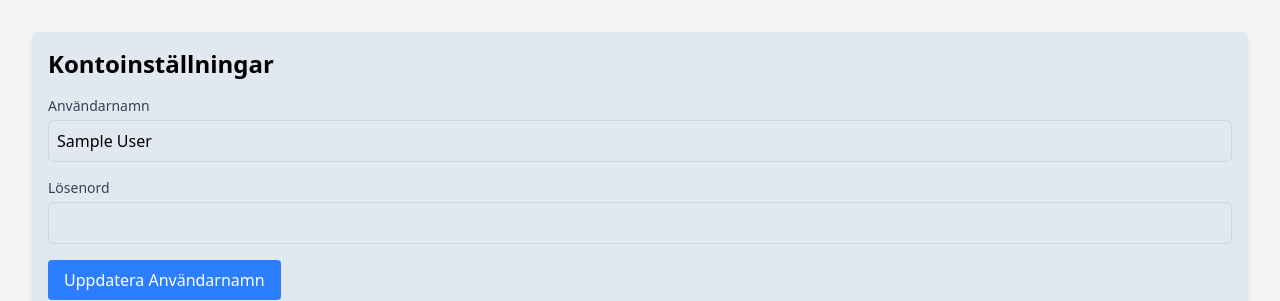
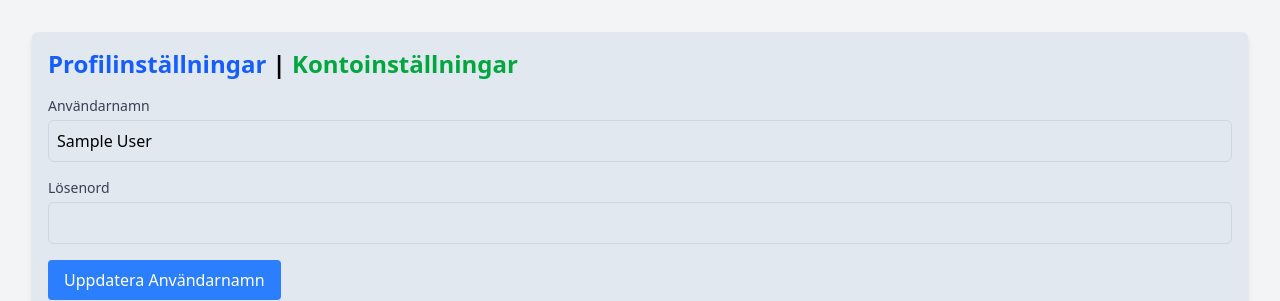
Before and after one commit to Rikemannen/site-rw2, a Flask app: page /settings/account in a window 1280 px wide. Shown: the part 64-365 px from the top of the page. Run offline with Flask 3, Linux system fonts and the light colour scheme; the visitor is signed in with stand-in values (Sample User, id 1); data comes from the database, SQL or seed files in the repository; parts of the project's set-up code (start-up, migrations or seed data) failed here and were passed over; some libraries are stand-ins or nearby versions.

Commit message:
Add links for other setting pages within setting pages

```diff
--- a/app/templates/auth/account_settings.html
+++ b/app/templates/auth/account_settings.html
@@ -5,7 +5,10 @@
 {% block content %}
 <div class="container mx-auto p-4">
     <div class="bg-slate-200 rounded-md shadow-md p-4">
-        <h2 class="text-2xl font-bold mb-4">Kontoinställningar</h2>
+        <h2 class="text-2xl font-bold mb-4">
+            <span class="text-blue-600 hover:underline"><a href="/settings/profile">Profilinställningar</a></span> |
+            <span class="text-green-600">Kontoinställningar</span>
+        </h2>
         <form method="POST" action="/settings/account/username">
             {{ nameForm.hidden_tag() }}
             <div class="mb-4">
--- a/app/templates/auth/profile_settings.html
+++ b/app/templates/auth/profile_settings.html
@@ -5,7 +5,10 @@
 {% block content %}
 <div class="container mx-auto p-4">
     <div class="bg-slate-200 rounded-md shadow-md p-4">
-        <h2 class="text-2xl font-bold mb-4">Profilinställningar</h2>
+        <h2 class="text-2xl font-bold mb-4">
+            <span class="text-green-600">Profilinställningar</span> |
+            <span class="text-blue-600 hover:underline"><a href="/settings/account">Kontoinställningar</a></span>
+        </h2>
         <form method="POST" action="/settings/profile">
             {{ form.hidden_tag() }}
             <div class="mb-4">
```
